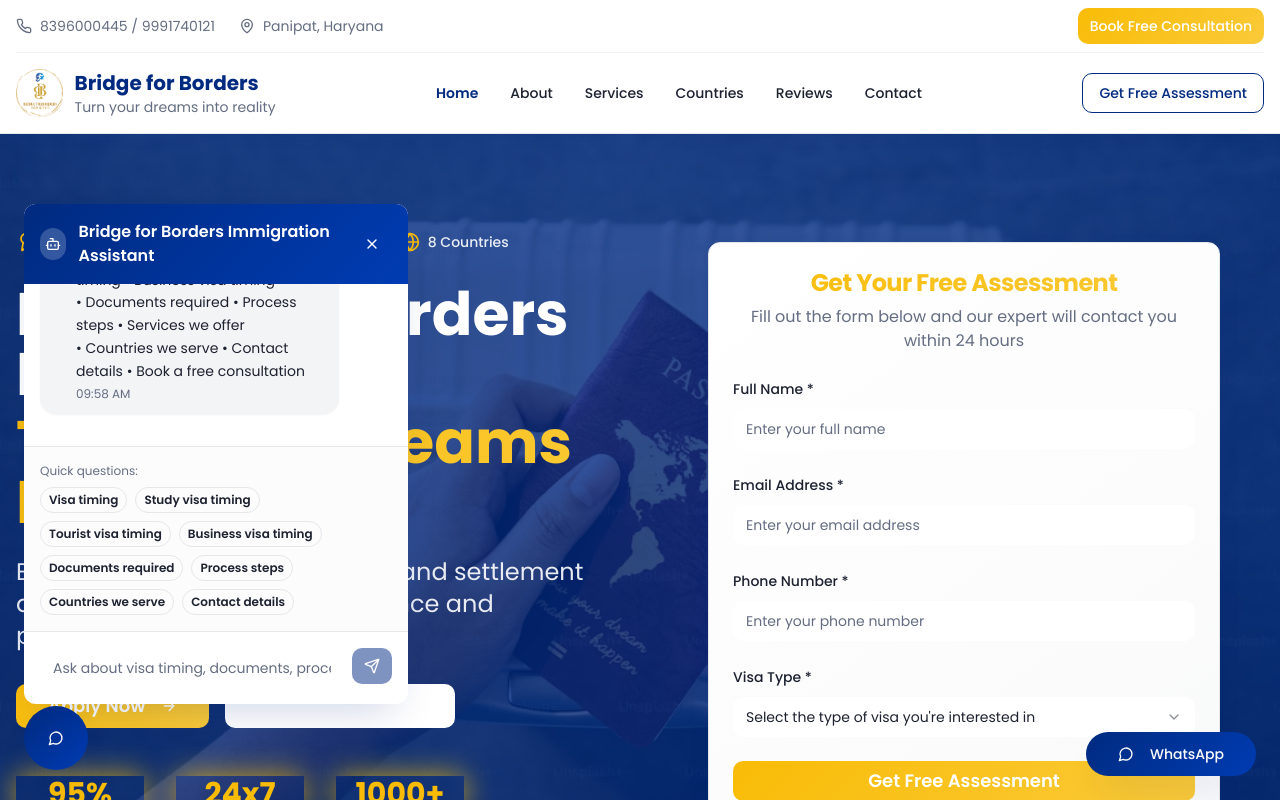
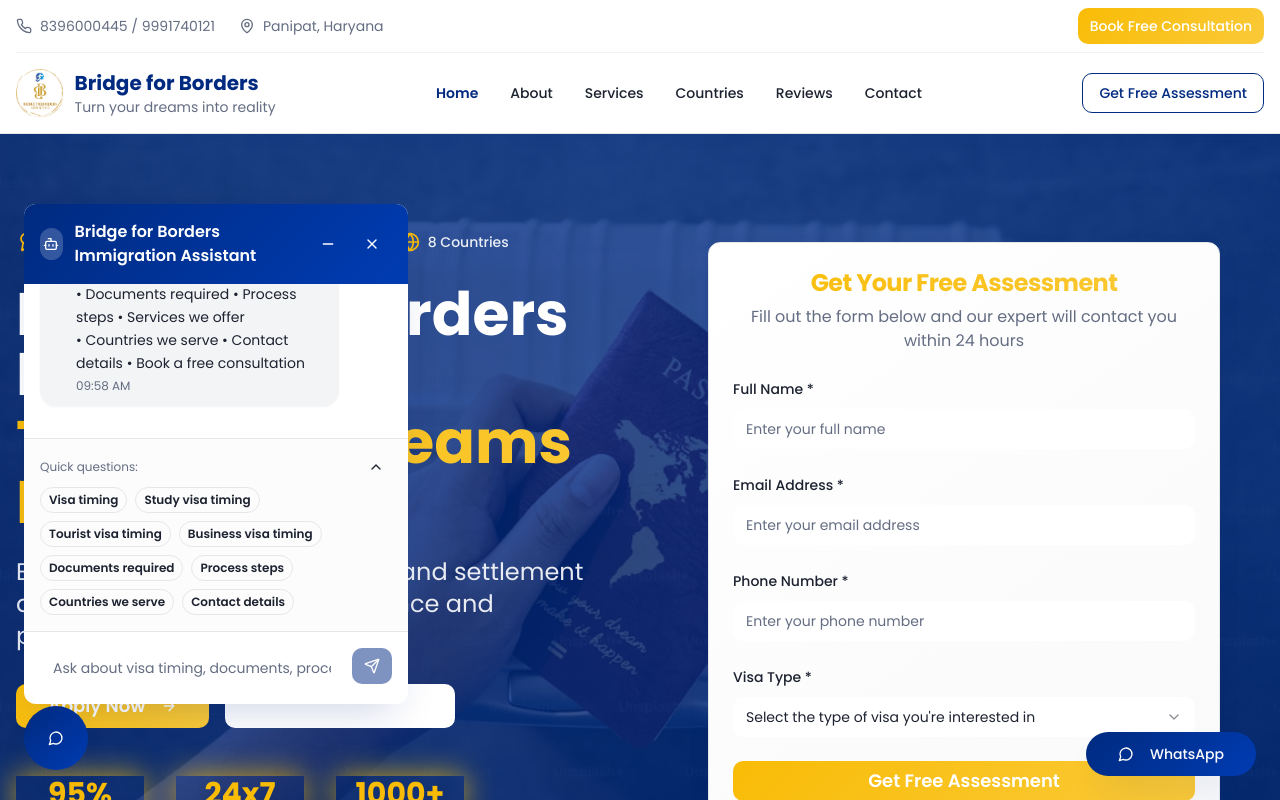
Before and after one commit to Rishabh3421/bb-visa-connect, a React (Vite) app: page / in a window 1280 px wide. Both pictures are taken after a click on the button 56 px from the left and 737 px from the top of the page. Shown: the top 800 px of the page. Built offline with nearby package versions, Linux system fonts and the light colour scheme.

Commit message:
Fix chatbot UI and functionality
Update chatbot to hide quick questions until user interaction, add a minimize button, and improve response display.

```diff
--- a/src/components/ChatBot.tsx
+++ b/src/components/ChatBot.tsx
@@ -1,5 +1,5 @@
 import { useState, useRef, useEffect, ReactNode } from "react";
-import { MessageCircle, Send, X, Bot, User, Loader2, Mail } from "lucide-react";
+import { MessageCircle, Send, X, Bot, User, Loader2, Mail, Minus, ChevronUp, ChevronDown } from "lucide-react";
 import { Button } from "@/components/ui/button";
 import { Input } from "@/components/ui/input";
 import { Card, CardContent } from "@/components/ui/card";
@@ -24,9 +24,11 @@ type QA = {
 
 const ChatBot = () => {
   const [isOpen, setIsOpen] = useState(false);
+  const [isMinimized, setIsMinimized] = useState(false);
   const [messages, setMessages] = useState<Message[]>([]);
   const [inputMessage, setInputMessage] = useState("");
   const [isLoading, setIsLoading] = useState(false);
+  const [showQuickQuestions, setShowQuickQuestions] = useState(true);
   const messagesEndRef = useRef<HTMLDivElement>(null);
 
   const scrollToBottom = () => messagesEndRef.current?.scrollIntoView({ behavior: "smooth" });
@@ -218,6 +220,11 @@ ${CONTACT_TEXT}` },
     setInputMessage("");
     setIsLoading(true);
 
+    // Hide quick questions after first user message
+    if (messages.length >= 1) {
+      setShowQuickQuestions(false);
+    }
+
     setTimeout(() => {
       const { answer, kind } = resolveQA(userMessage.text);
       const botMessage: Message = {
@@ -283,8 +290,8 @@ ${CONTACT_TEXT}` },
 
       {/* Chat window */}
       {isOpen && (
-        <div className="fixed bottom-24 left-6 w-96 max-w-[calc(100vw-2rem)] h-[500px] lg:h-[calc(100vh-180px)] lg:max-h-[500px] z-50 animate-scale-in">
-          <Card className="h-full shadow-floating border-0 overflow-hidden flex flex-col">
+        <div className="fixed bottom-24 left-6 w-96 max-w-[calc(100vw-2rem)] z-50 animate-scale-in">
+          <Card className={`shadow-floating border-0 overflow-hidden flex flex-col ${isMinimized ? 'h-auto' : 'h-[500px] lg:h-[calc(100vh-180px)] lg:max-h-[500px]'}`}>
             {/* Header */}
             <div className="gradient-primary text-white p-4 flex items-center justify-between">
               <div className="flex items-center gap-3">
@@ -293,14 +300,25 @@ ${CONTACT_TEXT}` },
                 </div>
                 <div>
                   <h3 className="font-semibold">Bridge for Borders Immigration Assistant</h3>
-
                 </div>
               </div>
+              <div className="flex items-center gap-1">
+                <Button
+                  variant="ghost"
+                  size="sm"
+                  className="text-white hover:bg-white/10"
+                  onClick={() => setIsMinimized(!isMinimized)}
+                >
+                  <Minus className="h-4 w-4" />
+                </Button>
                 <Button variant="ghost" size="sm" className="text-white hover:bg-white/10" onClick={() => setIsOpen(false)}>
                   <X className="h-4 w-4" />
                 </Button>
               </div>
+            </div>
 
+            {!isMinimized && (
+              <>
                 {/* Messages */}
                 <CardContent className="flex-1 overflow-y-auto p-4 space-y-4">
                   {messages.map((m) => (
@@ -333,9 +351,21 @@ ${CONTACT_TEXT}` },
                   <div ref={messagesEndRef} />
                 </CardContent>
 
-            {/* Quick Questions — ALWAYS visible */}
-            <div className="p-4 border-t bg-muted/30">
-              <p className="text-xs text-muted-foreground mb-2">Quick questions:</p>
+                {/* Quick Questions — Conditional with toggle */}
+                <div className="border-t bg-muted/30">
+                  <div className="p-4">
+                    <div className="flex items-center justify-between mb-2">
+                      <p className="text-xs text-muted-foreground">Quick questions:</p>
+                      <Button
+                        variant="ghost"
+                        size="sm"
+                        className="text-xs px-2 py-1 h-auto"
+                        onClick={() => setShowQuickQuestions(!showQuickQuestions)}
+                      >
+                        {showQuickQuestions ? <ChevronUp className="h-3 w-3" /> : <ChevronDown className="h-3 w-3" />}
+                      </Button>
+                    </div>
+                    {showQuickQuestions && (
                       <div className="flex flex-wrap gap-2">
                         {[
                           "Visa timing",
@@ -357,6 +387,8 @@ ${CONTACT_TEXT}` },
                           </Badge>
                         ))}
                       </div>
+                    )}
+                  </div>
                 </div>
 
                 {/* Input */}
@@ -375,6 +407,8 @@ ${CONTACT_TEXT}` },
                     </Button>
                   </div>
                 </div>
+              </>
+            )}
           </Card>
         </div>
       )}
```
Lines whose indentation alone changed are shown as unchanged.
